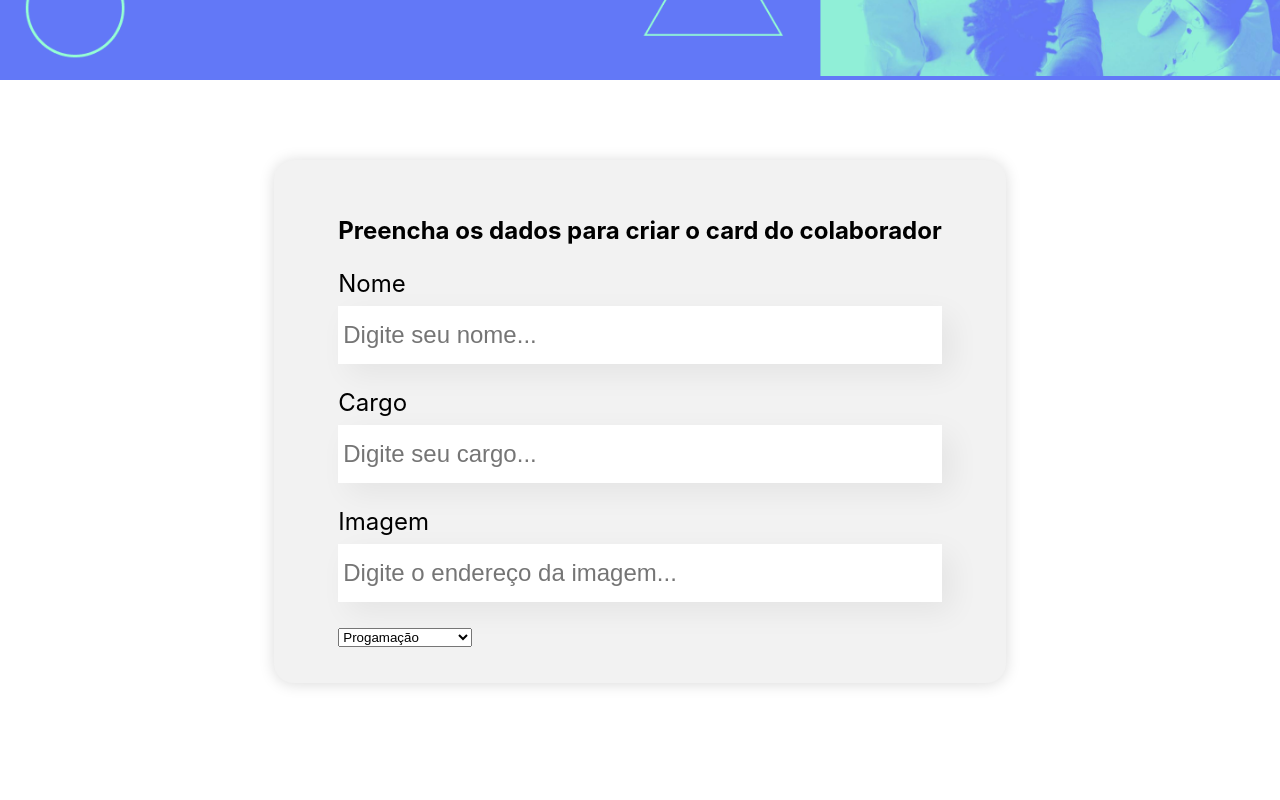
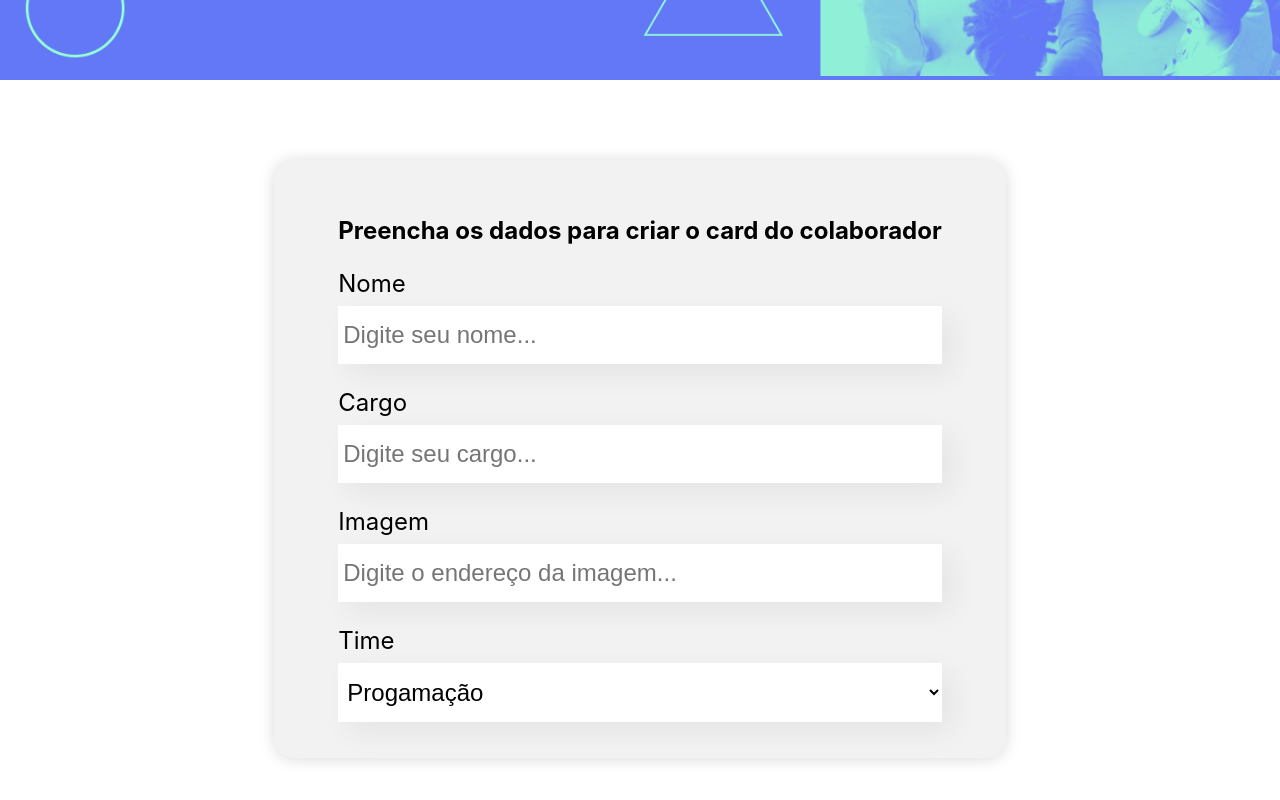
Before and after one commit to llorenzojorge/organo, a React (Create React App) app: page / in a window 1280 px wide. Shown: the part 418-1218 px from the top of the page. Before the commit the page ends 1181 px from the top, so only its background shows below. Built offline with nearby package versions, Linux system fonts and the light colour scheme.

Commit message:
add label

```diff
--- a/src/componentes/Formulario/index.js
+++ b/src/componentes/Formulario/index.js
@@ -22,7 +22,7 @@
                 <CampoTexto label="Nome" placeholder="Digite seu nome" />
                 <CampoTexto label="Cargo" placeholder="Digite seu cargo" />
                 <CampoTexto label="Imagem" placeholder="Digite o endereço da imagem" />
-                <ListaSuspensa itens={times}/>
+                <ListaSuspensa label="Time" itens={times}/>
             </form>
         </section>
     )
--- a/src/componentes/ListaSuspensa/ListaSuspensa.css
+++ b/src/componentes/ListaSuspensa/ListaSuspensa.css
@@ -0,0 +1,16 @@
+.lista-suspensa label {
+    display: block;
+    margin-bottom: 8px;
+    font-size: 24px;
+}
+
+.lista-suspensa select {
+    width: 100%;
+    background-color: white;
+    box-shadow: 10px 10px 30px rgba(0, 0, 0, 0.06);
+    font-size: 24px;
+    border: none;
+    padding: 15px 5px;
+    box-sizing: border-box;
+
+}
--- a/src/componentes/ListaSuspensa/index.js
+++ b/src/componentes/ListaSuspensa/index.js
@@ -2,7 +2,7 @@
 
 const ListaSuspensa = (props) => {
     return (
-        <div>
+        <div className='lista-suspensa'>
             <label>{props.label}</label>
             <select>
                 {props.itens.map(item => {
```
